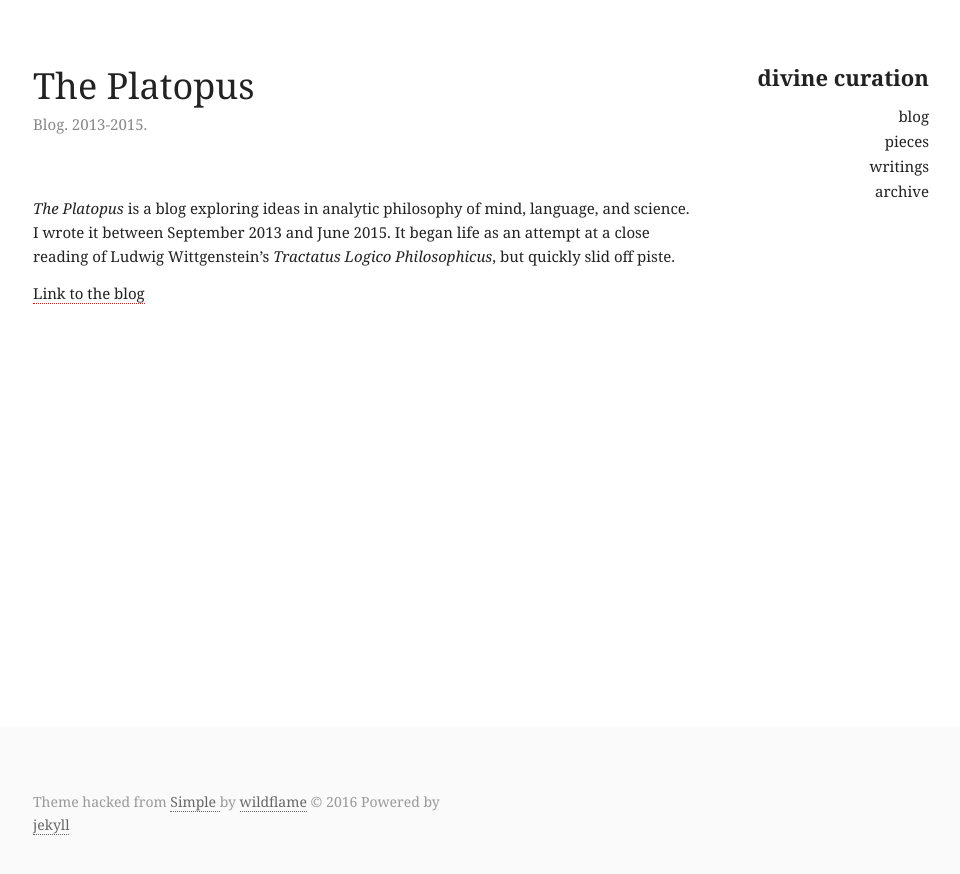
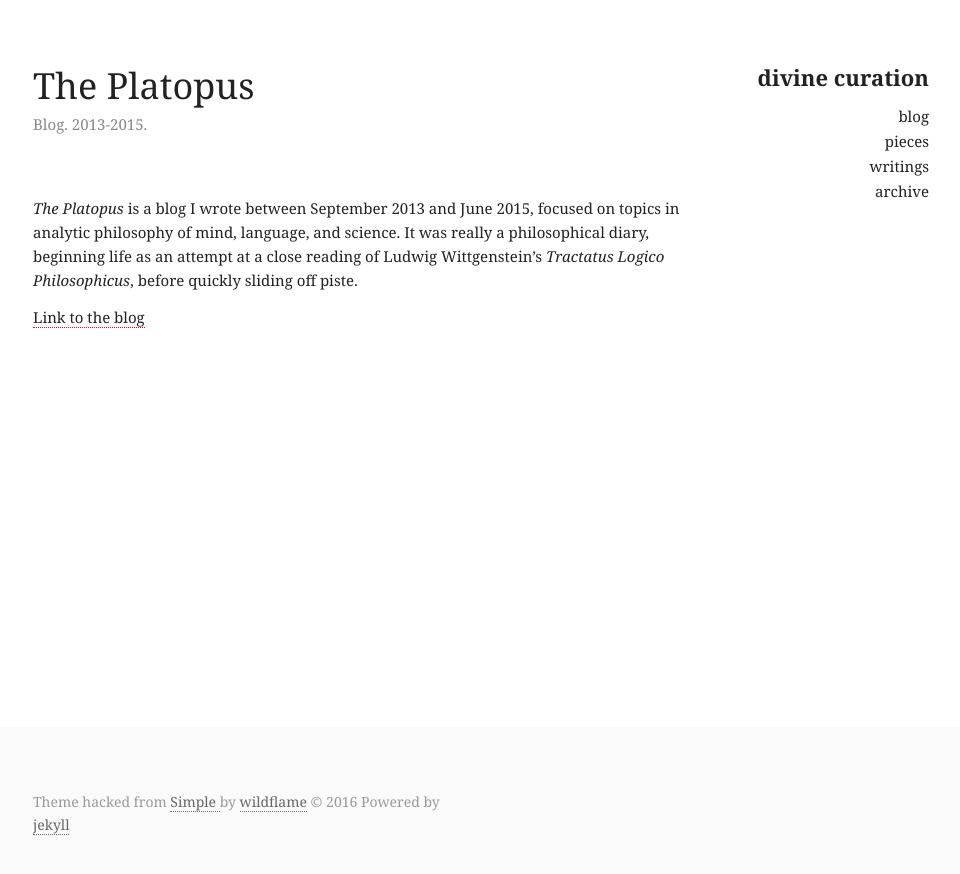
Before and after one commit to divinecuration/divinecuration.github.io, a Jekyll site: the page built from _posts/2020-05-02-the-platopus.md, in a window 1280 px wide. Shown: the top 874 px of the page, without its empty margins (159-1119 px from the left). Built offline with Jekyll 4.4.1, drawn with Linux system fonts in a browser that asks for light colours.

Commit message:
platopus

```diff
--- a/_posts/2020-05-02-the-platopus.md
+++ b/_posts/2020-05-02-the-platopus.md
@@ -9,6 +9,6 @@ meta: Blog. 2013-2015.
 description: A blog about the philosophy of mind, language and science.
 ---
 
-_The Platopus_ is a blog exploring ideas in analytic philosophy of mind, language, and science. I wrote it between September 2013 and June 2015. It began life as an attempt at a close reading of Ludwig Wittgenstein's _Tractatus Logico Philosophicus_, but quickly slid off piste.
+_The Platopus_ is a blog I wrote between September 2013 and June 2015, focused on topics in analytic philosophy of mind, language, and science. It was really a philosophical diary, beginning life as an attempt at a close reading of Ludwig Wittgenstein's _Tractatus Logico Philosophicus_, before quickly sliding off piste.
 
 [Link to the blog](https://leplatopus.wordpress.com/)
```
